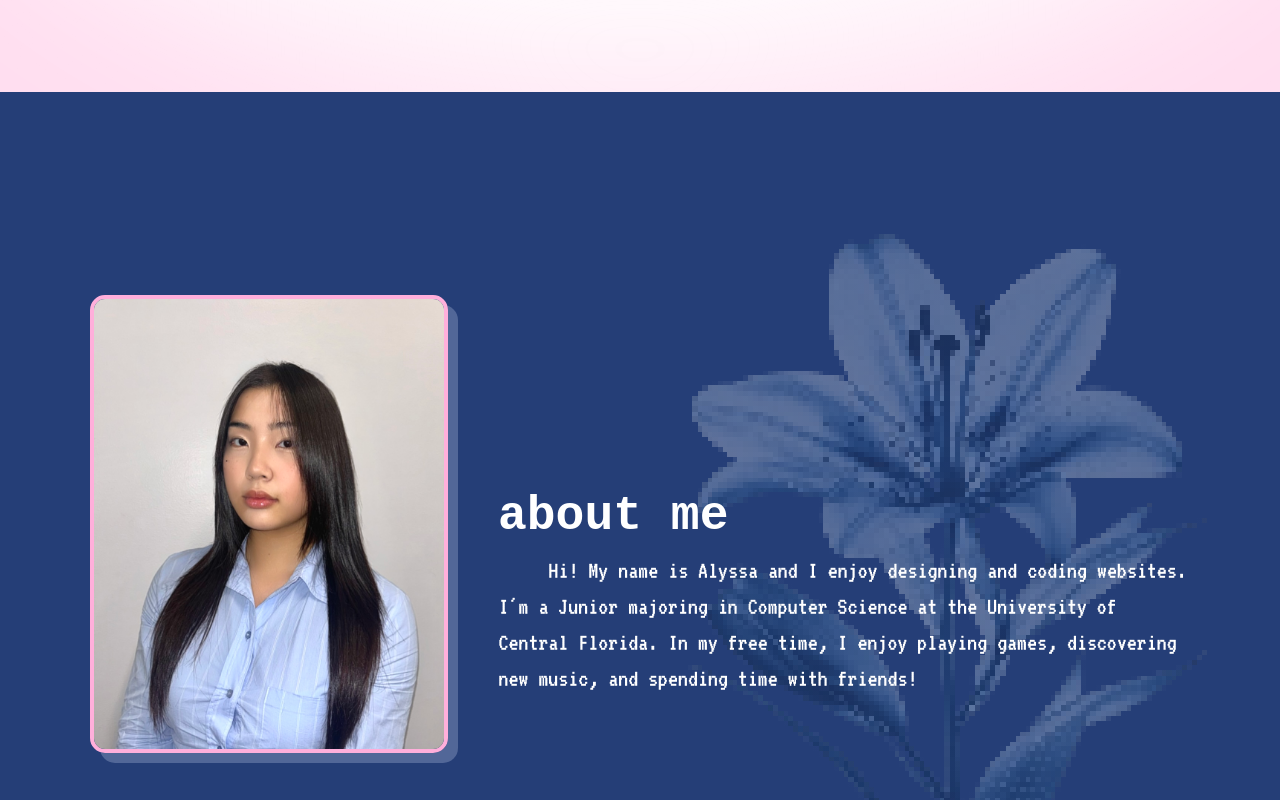
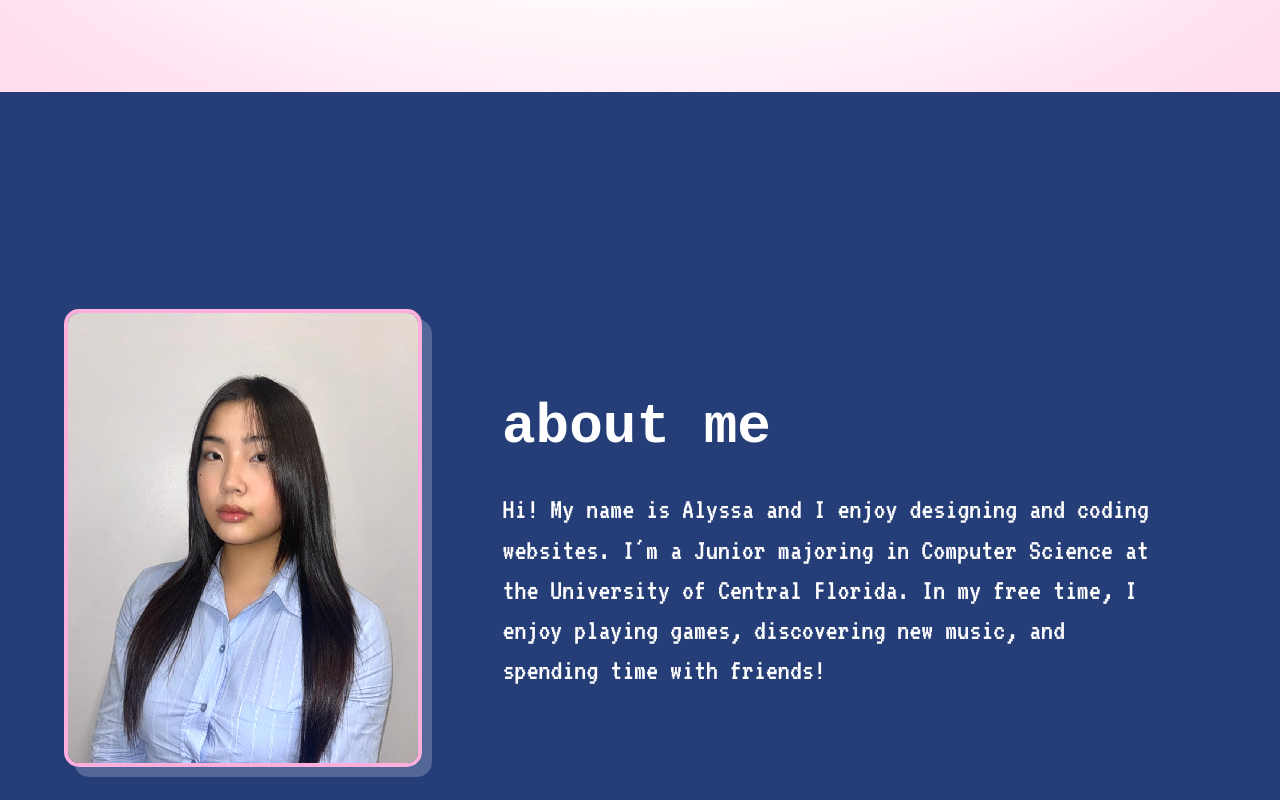
Before and after one commit to alynguyxn/alyssa-portfolio, a React (Vite) app: page / in a window 1280 px wide. Shown: the part 740-1540 px from the top of the page. Built offline with nearby package versions, Linux system fonts and the light colour scheme; a web font is replaced by a local one.

Commit message:
formatting about me section

```diff
--- a/src/index.css
+++ b/src/index.css
@@ -904,36 +904,46 @@ button:focus-visible {
 /*----------------------------------------------------------------------------*/
 
 /* about me */
+/* about me */
 #about {
   background-color: #253E77;
   color: #FFFFFF;
   min-height: 100vh;
   width: 100%;
+
   display: flex;
-  align-items: center; /* Centers content vertically */
+  /* 1. Changed to flex-start to allow manual height control */
+  align-items: flex-start;
   justify-content: center;
-  padding: 100px 5%;
+
+  /* 2. Reduced 100px to 6vh to move the photo/text HIGHER on the page */
+  padding: 6vh 5% 100px 5%;
+
   box-sizing: border-box;
   scroll-margin-top: 70px;
+
+  /* 3. REMOVED the lily background entirely */
+  background-image: none !important;
 }
 
 .about-container {
   display: flex;
   align-items: center;
-  gap: 50px; /* Space between photo and text */
+  /* 4. Increased gap to 80px to shift the text further to the right */
+  gap: 80px;
   max-width: 1100px;
   width: 100%;
+  /* 5. Nudge the whole container slightly higher */
+  margin-top: 10vh;
 }
 
 .about-photo {
   width: 350px;
   height: 450px;
   object-fit: cover;
-  border: 4px solid #ffafdb; /* Pink pixel border */
+  border: 4px solid #ffafdb;
   border-radius: 15px;
-  box-shadow: 10px 10px 0px #526798; /* Retro offset shadow */
-  /* Optional: gives it a slightly sharp/digital look to match the fonts */
-  image-rendering: auto;
+  box-shadow: 10px 10px 0px #526798;
 }
 
 .about-text {
@@ -941,27 +951,22 @@ button:focus-visible {
   text-align: left;
 }
 
-#about .section-content {
-  max-width: 900px;
-  /* Adjust this percentage to line up with your Header text */
-  margin-left: 8%;
-  padding: 1rem 2rem;
-
-  /* aligns the lines of text to left*/
-  text-align: left;
+/* 6. Cleaned up the header specifically for this section */
+#about h1 {
+  font-family: 'Dotemp', monospace !important;
+  color: #FFFFFF !important;
+  font-size: 3.5rem;
+  margin-top: 0;
+  margin-bottom: 20px;
+  padding-top: 0; /* Removed that big 8rem padding */
 }
 
-/* Force the headers to align left as well */
-#about h1, #about h2 {
-  color: #FFFFFF !important;
-  margin-top: 0; /* Prevents the heading from pushing the section down */
-  padding-top: 8rem; /* Use padding instead to create space */
-  text-align: left;
-  width: 100%;
-}
-
-#about h1 {
-  font-size: 3rem;
+#about h3 {
+  font-family: 'VT323', monospace !important;
+  font-size: 1.8rem;
+  line-height: 1.4;
+  color: #FFFFFF;
+  text-indent: 0;
 }
 
 /*----------------------------------------------------------------------------*/
```
